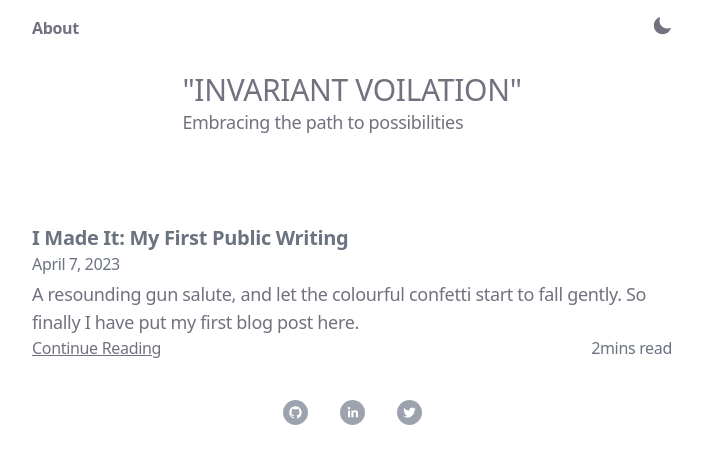
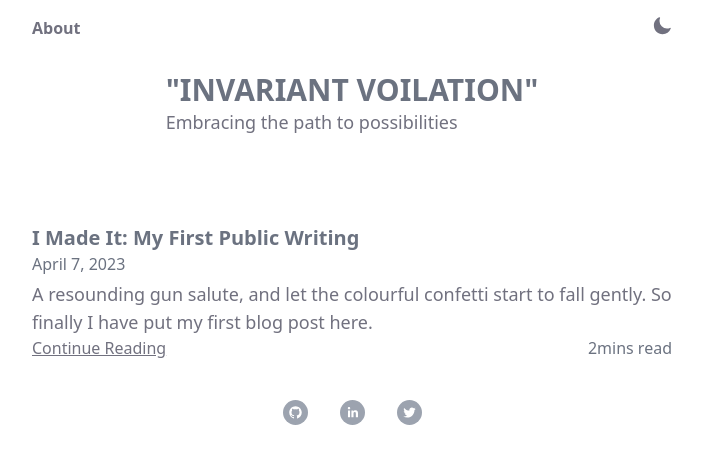
Before and after one commit to victor-eno/vicjournals, a Next.js app: page / in a window 1280 px wide. Shown: the top 464 px of the page, without its empty margins (288-990 px from the left). Built offline with nearby package versions, Linux system fonts and the light colour scheme.

Commit message:
testing changes

```diff
--- a/pages/index.js
+++ b/pages/index.js
@@ -40,7 +40,7 @@ export default function Blog({ posts }) {
 
        <div className="flex items-center justify-center p-4">
        <div>
-       <h1 className="vic1 text-3xl font-base">
+       <h1 className="vic1 text-3xl font-bold text-gray-500">
          "INVARIANT VOILATION"
         </h1>
         <p className="vic2 font-base">
--- a/styles/globals.css
+++ b/styles/globals.css
@@ -13,10 +13,6 @@
       font-family: ui-sans-serif, system-ui, -apple-system, BlinkMacSystemFont,
       'Segoe UI', Roboto, 'Helvetica Neue', Arial, 'Noto Sans', sans-serif,
       'Apple Color Emoji', 'Segoe UI Emoji', 'Segoe UI Symbol', 'Noto Color Emoji';
-      font-feature-settings: 'case' 1, 'cpsp' 1, 'dlig' 1, 'cv01' 1, 'cv02',
-      'cv03' 1, 'cv04' 1;
-      font-variant: common-ligatures contextual;
-      letter-spacing: -0.02em;
     }
 
     .vic1 {
```
